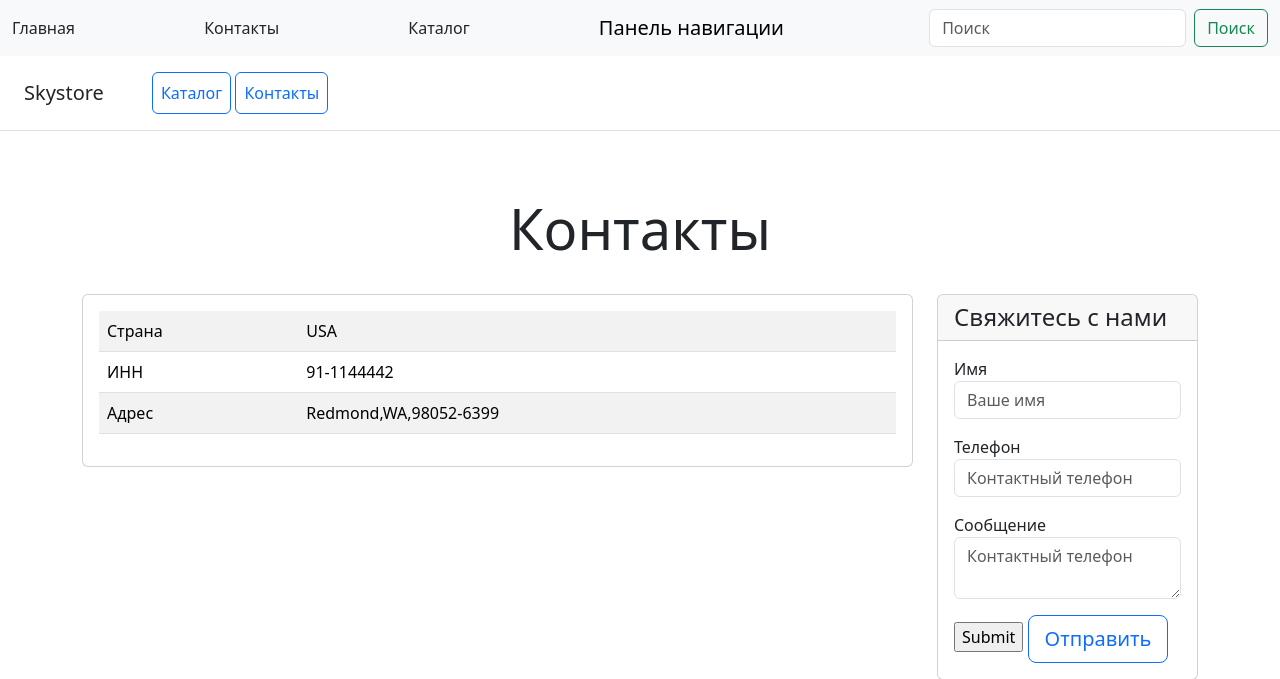
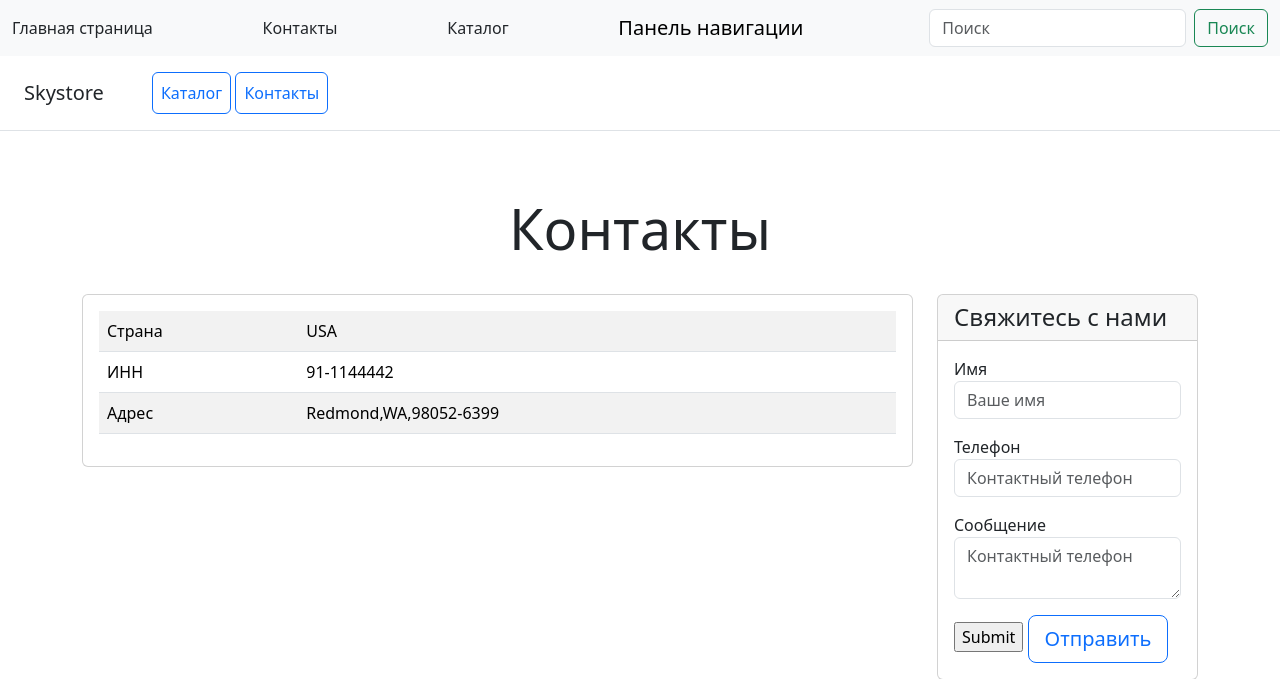
Before and after one commit to Vinsent-Enket/aiaia_koko_django, a Django app: page /contacts in a window 1280 px wide. Shown: the top 679 px of the page. Run offline with Django 5.2, Linux system fonts and the light colour scheme.

Commit message:
test_comm

```diff
--- a/catalog/templates/catalog/contacts.html
+++ b/catalog/templates/catalog/contacts.html
@@ -10,7 +10,7 @@
 <body>
 <nav class="navbar bg-body-tertiary">
     <div class="container-fluid">
-        <a class="nav-link active" aria-current="page" href="/">Главная</a>
+        <a class="nav-link active" aria-current="page" href="/">Главная страница</a>
         <a class="nav-link active" aria-current="page" href="/contacts">Контакты</a>
         <a class="nav-link active" aria-current="page" href="/catalog">Каталог</a>
         <a class="navbar-brand">Панель навигации</a>
```
